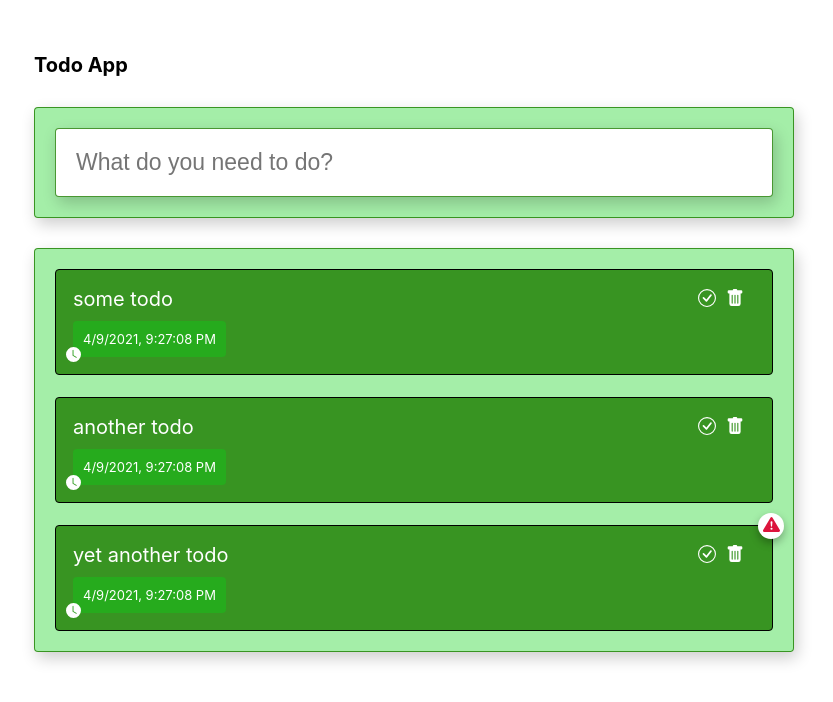
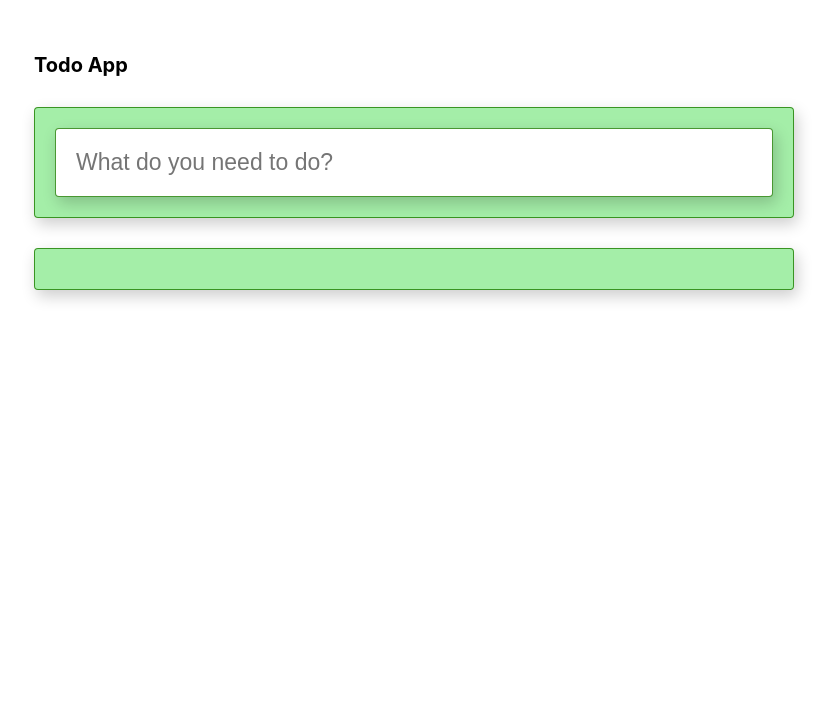
Before and after one commit to ElvisKnapman/todo, a React (Create React App) app: page / in a window 1280 px wide. Shown: the top 702 px of the page, without its empty margins (226-1059 px from the left). Built offline with nearby package versions, Linux system fonts and the light colour scheme.

Commit message:
refactored state of app to useReducer instead of useState

```diff
--- a/src/App.js
+++ b/src/App.js
@@ -1,39 +1,41 @@
-import React, { useState, useReducer } from 'react';
+import React, { useReducer } from 'react';
 
 import TodoInfoBar from './components/TodoInfoBar/TodoInfoBar.component.jsx';
 import TodoItems from './components/TodoItems/TodoItems.component.jsx';
 
 import './App.css';
 
+const initialState = {
+  uid: 1,
+  todos: [],
+};
+
+const reducer = (state, action) => {
+  console.log('reducer reached: here is the action', action);
+  switch (action.type) {
+    case 'ADD_TODO':
+      return {
+        ...state,
+        // increment unique id by 1
+        uid: state.uid + 1,
+        todos: [...state.todos, { id: state.uid, ...action.payload }],
+      };
+
+    default:
+      return state;
+  }
+};
+
 function App() {
-  const [todos, setTodos] = useState([
-    {
-      id: 1,
-      title: 'some todo',
-      urgent: false,
-      completed: false,
-      created: new Date(Date.now()),
-    },
-    {
-      id: 2,
-      title: 'another todo',
-      urgent: false,
-      completed: true,
-      created: new Date(Date.now()),
-    },
-    {
-      id: 3,
-      title: 'yet another todo',
-      urgent: true,
-      completed: false,
-      created: new Date(Date.now()),
-    },
-  ]);
+  const [state, dispatch] = useReducer(reducer, initialState);
+
+  console.log('reducer state', state);
+
   return (
     <div className="App">
       <h1>Todo App</h1>
-      <TodoInfoBar setTodos={setTodos} />
-      <TodoItems todos={todos} />
+      <TodoInfoBar dispatch={dispatch} />
+      <TodoItems todos={state.todos} />
     </div>
   );
 }
```
